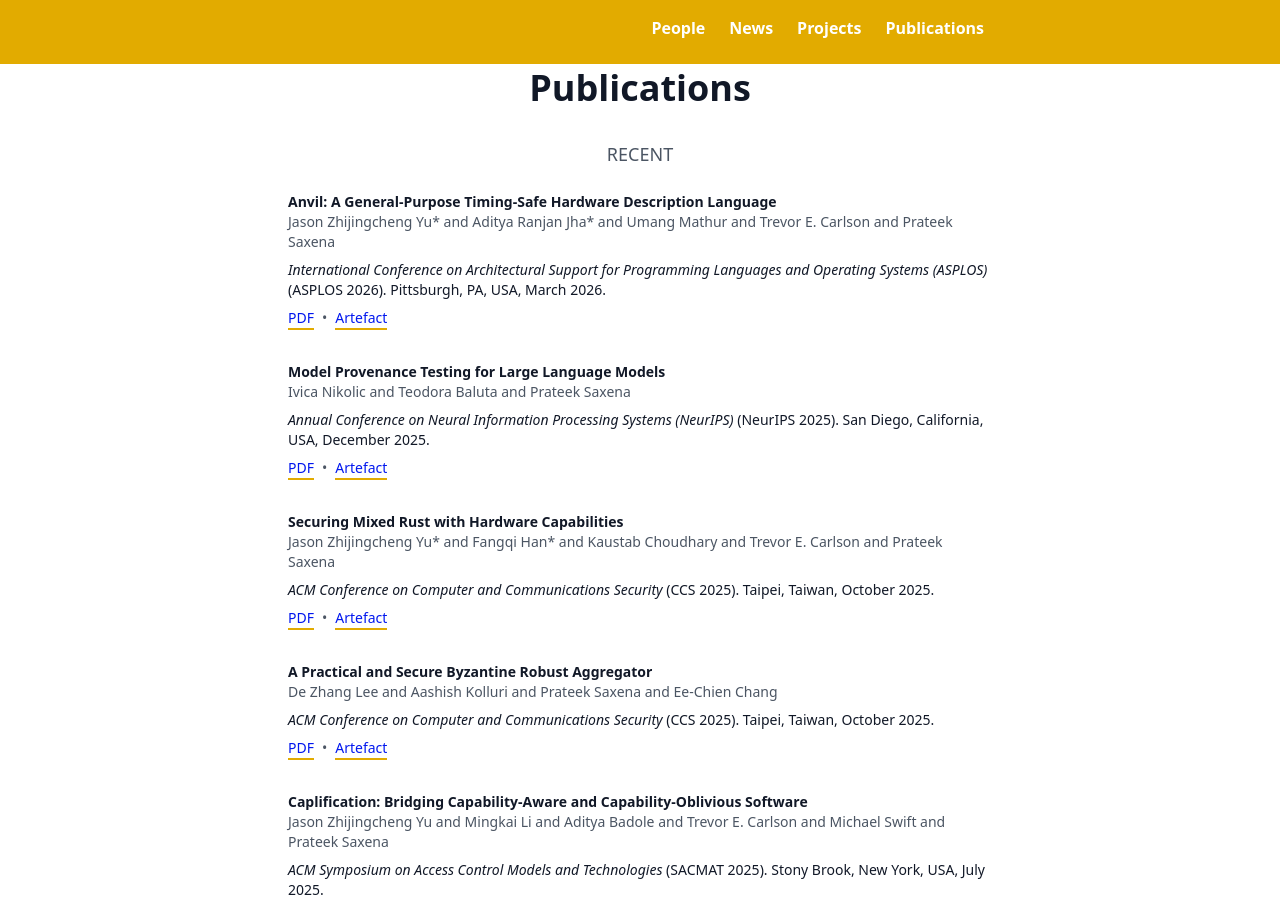
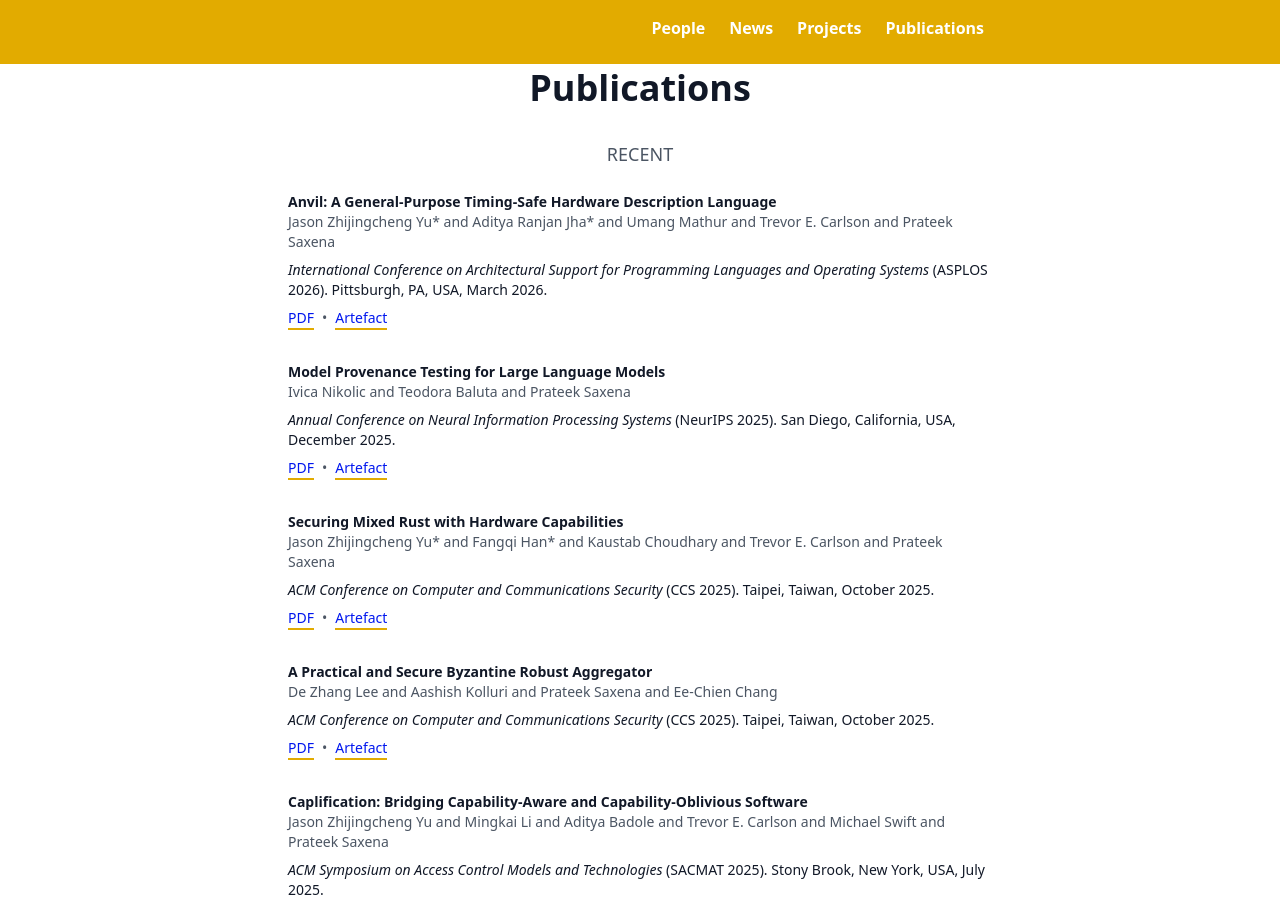
Before and after one commit to kisp-nus/kisp-nus.github.io, a Jekyll site: the page built from index.md, in a window 1280 px wide and 900 px high, scrolled down 3280 px. Built offline with Jekyll 4.4.1, drawn with Linux system fonts in a browser that asks for light colours.

Commit message:
fix minor typo

```diff
--- a/_data/onepage/publications.yml
+++ b/_data/onepage/publications.yml
@@ -1,7 +1,7 @@
 
 - title: "Anvil: A General-Purpose Timing-Safe Hardware Description Language"
   authors: ["Jason Zhijingcheng Yu*", "Aditya Ranjan Jha*", "Umang Mathur", "Trevor E. Carlson", "Prateek Saxena"]
-  venue: "International Conference on Architectural Support for Programming Languages and Operating Systems (ASPLOS)"
+  venue: "International Conference on Architectural Support for Programming Languages and Operating Systems"
   shortVenue: "ASPLOS 2026"
   location: "Pittsburgh, PA, USA"
   date: "March 2026"
@@ -12,7 +12,7 @@
 
 - title: "Model Provenance Testing for Large Language Models"
   authors: ["Ivica Nikolic", "Teodora Baluta", "Prateek Saxena"]
-  venue: "Annual Conference on Neural Information Processing Systems (NeurIPS)"
+  venue: "Annual Conference on Neural Information Processing Systems"
   shortVenue: "NeurIPS 2025"
   location: "San Diego, California, USA"
   date: "December 2025"
```
